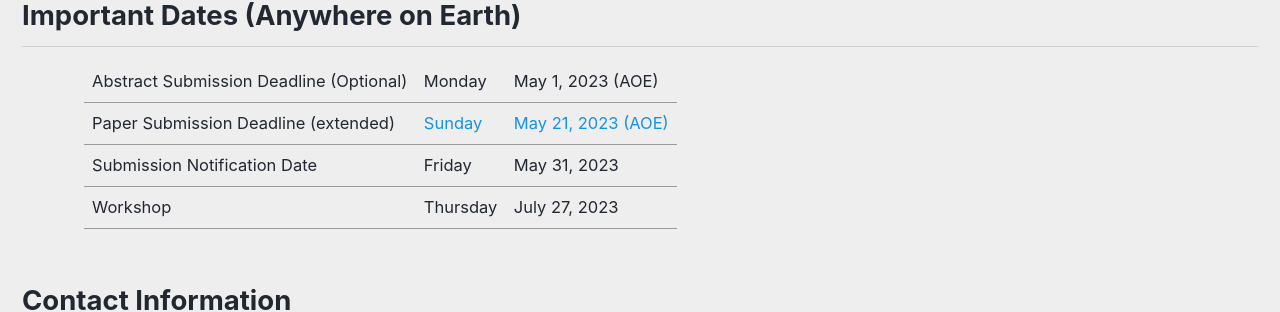
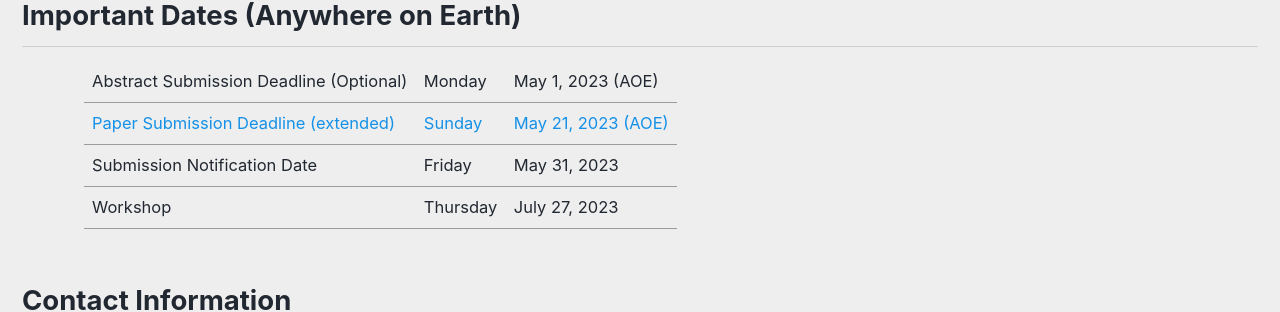
Before and after one commit to kdf-workshop/kdf23, a Jekyll site: the page built from _pages/home.md, in a window 1280 px wide. Shown: the part 1887-2199 px from the top of the page. Built offline with Jekyll 4.4.1, drawn with Linux system fonts in a browser that asks for light colours; cached includes are drawn as plain includes.

Commit message:
Update home.md

```diff
--- a/_pages/home.md
+++ b/_pages/home.md
@@ -38,7 +38,7 @@ Furthermore, based on the reflections and feedback from our past KDF workshops,
             <td>May 1, 2023 (AOE)</td>
         </tr>
         <tr>
-            <td>Paper Submission Deadline (extended)</td>
+            <td><span style="color:#1591E8">Paper Submission Deadline (extended)</span></td>
             <td><span style="color:#1591E8">Sunday</span></td>
             <td><span style="color:#1591E8">May 21, 2023 (AOE)</span></td>
         </tr>
```
